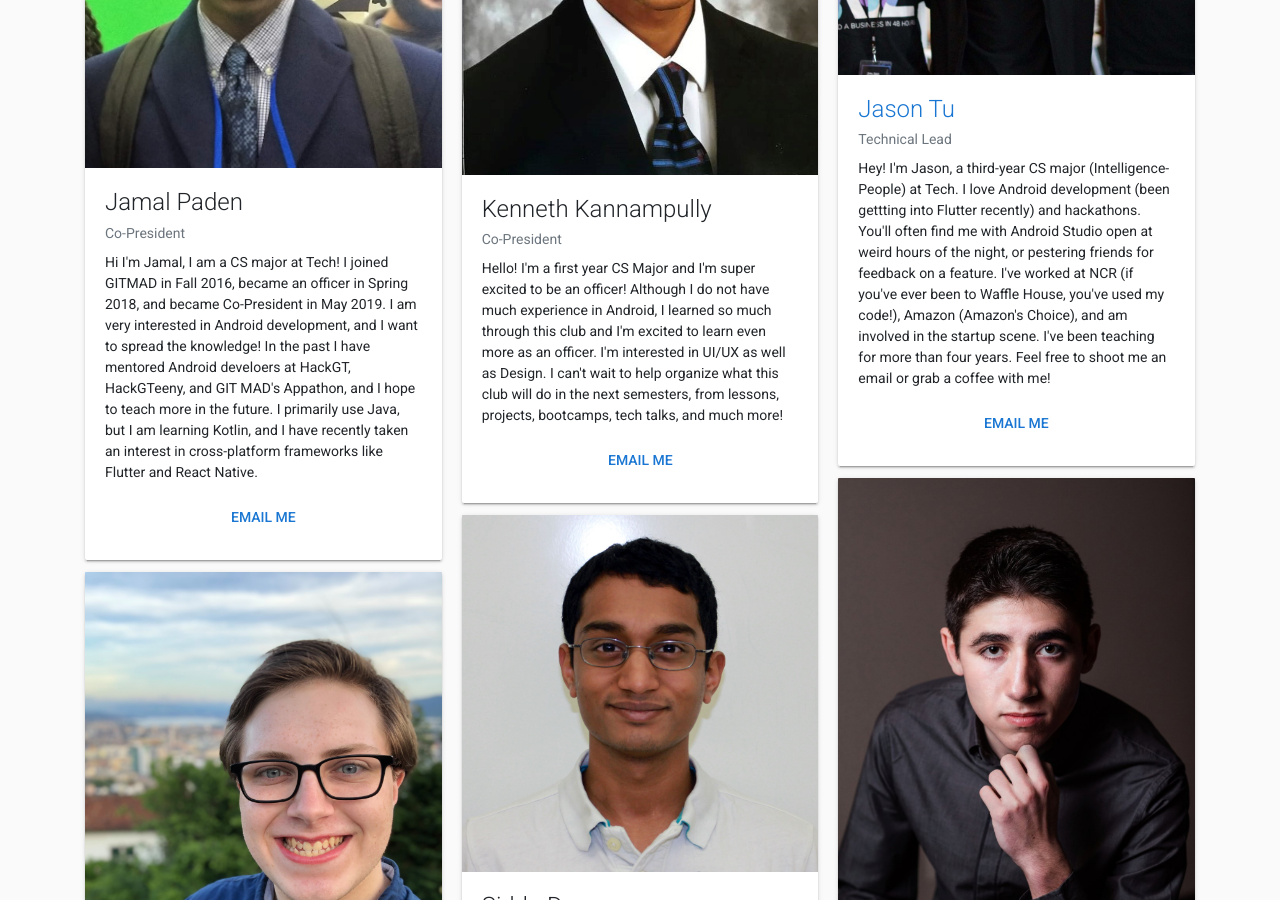
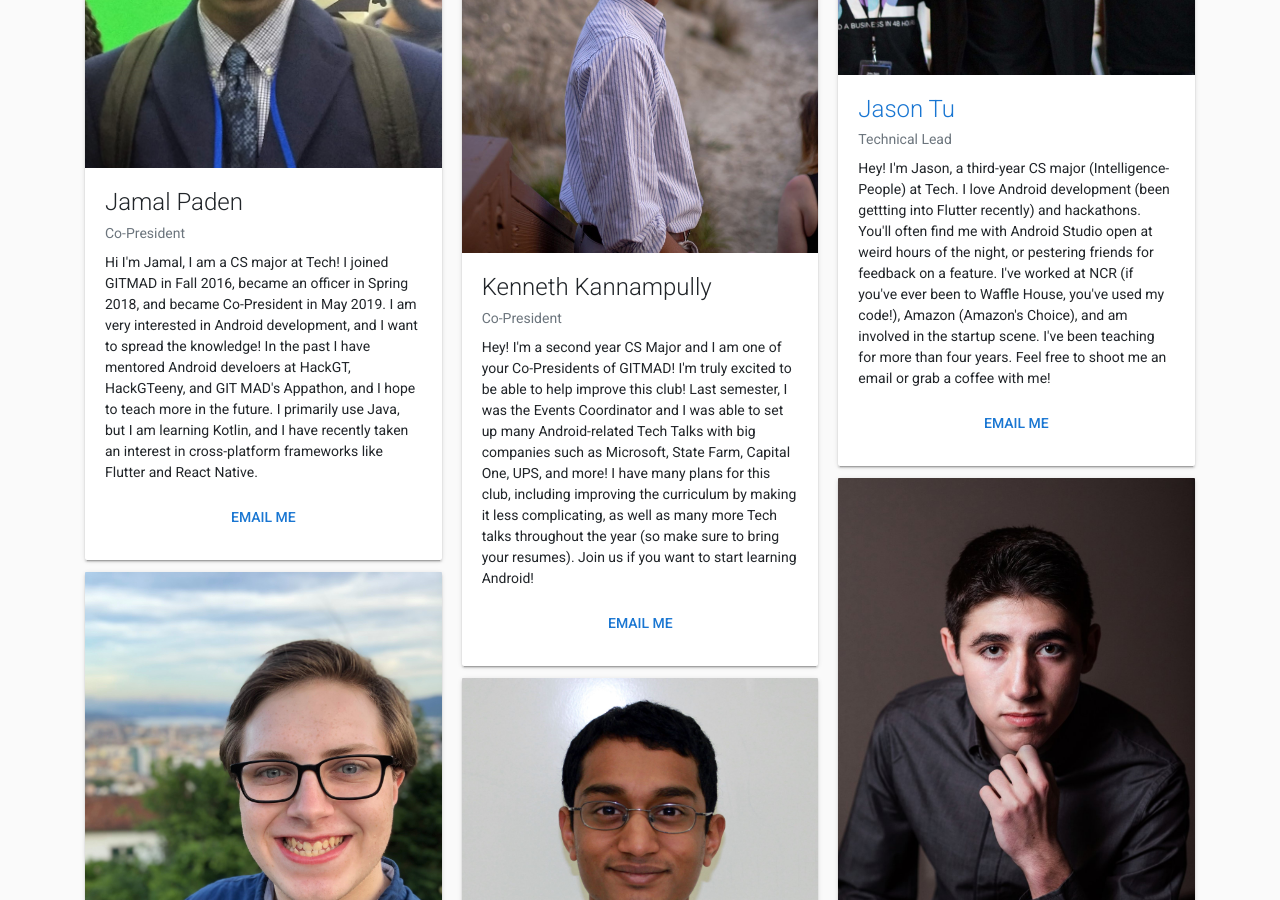
Before and after one commit to git-mad/gitmad.github.io, a Jekyll site: the page built from about.html, in a window 1280 px wide and 900 px high, scrolled down 385 px. Built offline with Jekyll 4.4.1, drawn with Linux system fonts in a browser that asks for light colours; nearby versions of some CDN libraries.

Commit message:
Updated Kenneth's Information

```diff
--- a/_data/officers.yml
+++ b/_data/officers.yml
@@ -12,10 +12,10 @@
   bio: Yo! I’m Drake, a second year CS major. I’m super excited to be an officer! I’ve previously instructed kid’s coding courses for over two years, interned at Google, and helped make one of the sickest Android ports of Space Trader. I’m passionate about learning new things, especially in the mobile world. Let’s make something cool!
 
 - name: Kenneth Kannampully
-  picture: /assets/images/officers/KKannampully.jpg
+  picture: /assets/images/officers/kkannampully.jpg
   email: kkannampully@gatech.edu
   position: Co-President
-  bio: Hello! I'm a first year CS Major and I'm super excited to be an officer! Although I do not have much experience in Android, I learned so much through this club and I'm excited to learn even more as an officer. I'm interested in UI/UX as well as Design. I can't wait to help organize what this club will do in the next semesters, from lessons, projects, bootcamps, tech talks, and much more!
+  bio: Hey! I'm a second year CS Major and I am one of your Co-Presidents of GITMAD! I'm truly excited to be able to help improve this club! Last semester, I was the Events Coordinator and I was able to set up many Android-related Tech Talks with big companies such as Microsoft, State Farm, Capital One, UPS, and more! I have many plans for this club, including improving the curriculum by making it less complicating, as well as many more Tech talks throughout the year (so make sure to bring your resumes). Join us if you want to start learning Android!
 
 - name: Siddu Dussa
   picture: /assets/images/officers/sdussa.jpg
```
Also changed, not shown: assets/images/officers/KKannampully.jpg (deleted), assets/images/officers/kkannampully.jpg (added).
